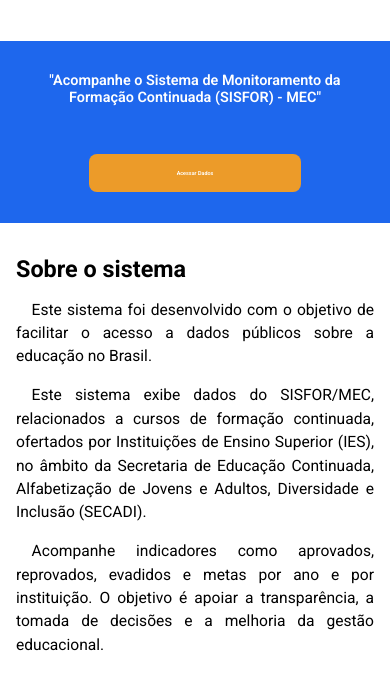
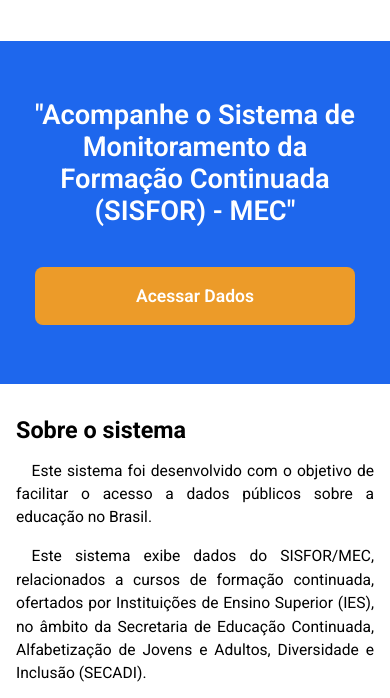
Before and after one commit to sabrinamoreno/desafio-4-trilhas-inova, a plain HTML site: page index.html in a window 390 px wide. Shown: the part 86-784 px from the top of the page. Drawn offline with Linux system fonts and the light colour scheme.

Commit message:
adicionando mais responsividade

```diff
--- a/estilos/style.css
+++ b/estilos/style.css
@@ -122,6 +122,23 @@ a:hover {
   background-color: #cf8724;
 }
 
+@media(max-width:768px){
+  .acessar__dados{
+    padding: 15% 5%;
+     gap:1.5rem;
+  }
+
+  #inicio {
+    font-size: 7vw;
+  }
+
+  .btn__dados {
+    width: 80%;
+    font-size: 4.5vw;
+    padding: 1.2rem;
+  }
+}
+
 /*************3°parte da página **************/
 
 .descricao__sistema {
```
